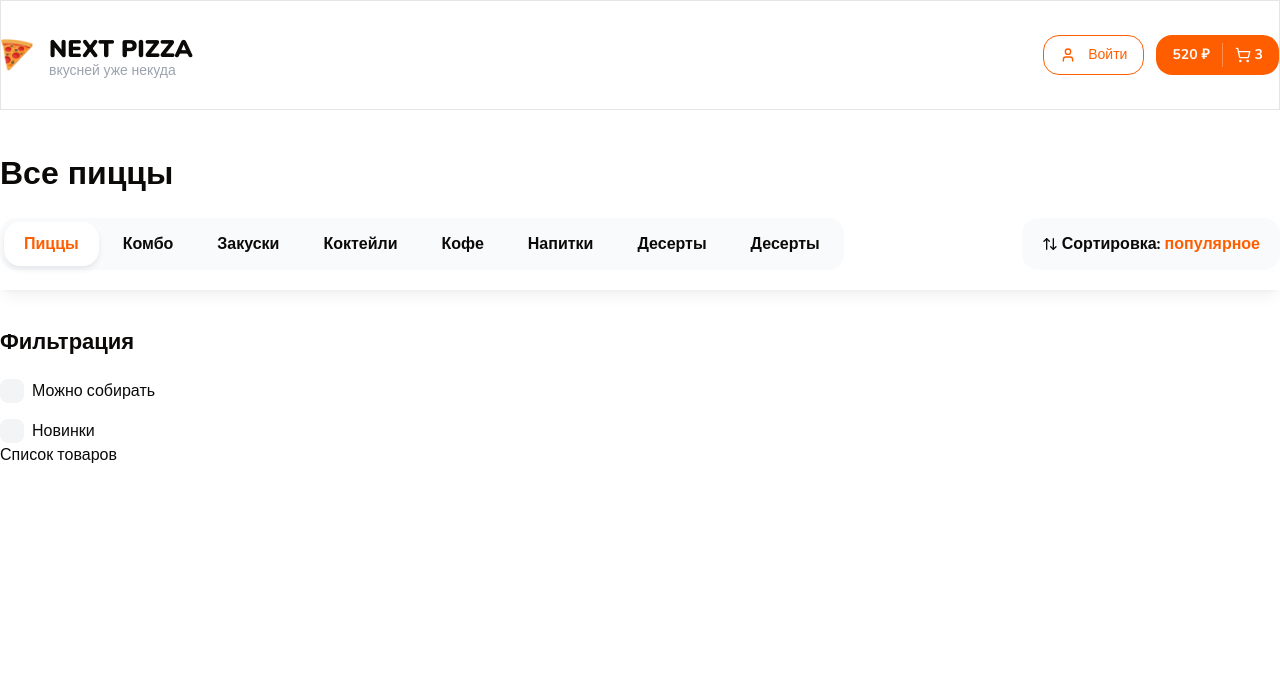
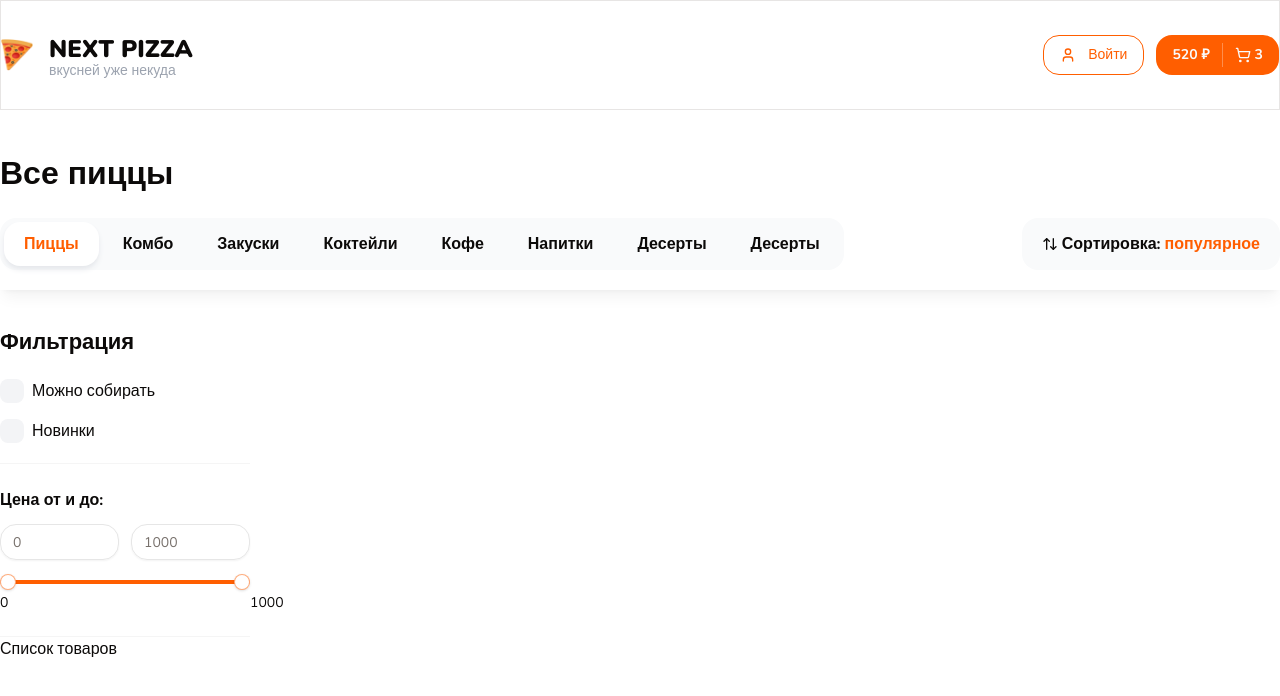
Before and after one commit to albert-alanreys/next-pizza, a Next.js app: page / in a window 1280 px wide. Shown: the top 696 px of the page. Built offline with nearby package versions, Linux system fonts and the light colour scheme.

Commit message:
Add RangeSlider UI component

```diff
--- a/src/components/shared/filters.tsx
+++ b/src/components/shared/filters.tsx
@@ -1,3 +1,5 @@
+import { Input, RangeSlider } from '../ui';
+
 import { FilterCheckbox } from './filter-checkbox';
 import { Title } from './title';
 
@@ -14,6 +16,17 @@
 				<FilterCheckbox text='Можно собирать' value='1' />
 				<FilterCheckbox text='Новинки' value='2' />
 			</div>
+
+			<div className='mt-5 border-y border-y-neutral-100 py-6 pb-7'>
+				<p className='font-bold mb-3'>Цена от и до:</p>
+
+				<div className='flex gap-3 mb-5'>
+					<Input type='number' placeholder='0' min={0} max={1000} />
+					<Input type='number' placeholder='1000' min={100} max={1000} />
+				</div>
+
+				<RangeSlider min={0} max={1000} step={10} value={[0, 1000]} />
+			</div>
 		</div>
 	);
 };
--- a/src/components/ui/index.ts
+++ b/src/components/ui/index.ts
@@ -4,6 +4,7 @@
 export { Dialog } from './dialog';
 export { Input } from './input';
 export { InputOTP } from './input-otp';
+export { RangeSlider } from './range-slider';
 export { Select } from './select';
 export { Sheet } from './sheet';
 export { Slider } from './slider';
--- /dev/null
+++ b/src/components/ui/range-slider.tsx
@@ -0,0 +1,87 @@
+'use client';
+
+import * as SliderPrimitive from '@radix-ui/react-slider';
+import React from 'react';
+
+import { cn } from '@/lib/utils';
+
+type SliderProps = {
+	className?: string;
+	min: number;
+	max: number;
+	step: number;
+	formatLabel?: (value: number) => string;
+	value?: number[] | readonly number[];
+	onValueChange?: (values: number[]) => void;
+};
+
+const RangeSlider = React.forwardRef(
+	(
+		{
+			className,
+			min,
+			max,
+			step,
+			formatLabel,
+			value,
+			onValueChange,
+			...props
+		}: SliderProps,
+		ref,
+	) => {
+		const initialValue = Array.isArray(value) ? value : [min, max];
+		const [localValues, setLocalValues] = React.useState(initialValue);
+
+		React.useEffect(() => {
+			// Update localValues when the external value prop changes
+			setLocalValues(Array.isArray(value) ? value : [min, max]);
+		}, [min, max, value]);
+
+		const handleValueChange = (newValues: number[]) => {
+			setLocalValues(newValues);
+			if (onValueChange) {
+				onValueChange(newValues);
+			}
+		};
+
+		return (
+			<SliderPrimitive.Root
+				ref={ref as React.RefObject<HTMLDivElement>}
+				min={min}
+				max={max}
+				step={step}
+				value={localValues}
+				onValueChange={handleValueChange}
+				className={cn(
+					'relative flex w-full touch-none select-none mb-6 items-center',
+					className,
+				)}
+				{...props}
+			>
+				<SliderPrimitive.Track className='relative h-1 w-full grow overflow-hidden rounded-full bg-primary/20'>
+					<SliderPrimitive.Range className='absolute h-full bg-primary' />
+				</SliderPrimitive.Track>
+				{localValues.map((value, index) => (
+					<React.Fragment key={index}>
+						<div
+							className='absolute text-center'
+							style={{
+								left: `calc(${((value - min) / (max - min)) * 100}% + 0px)`,
+								top: `10px`,
+							}}
+						>
+							<span className='text-sm'>
+								{formatLabel ? formatLabel(value) : value}
+							</span>
+						</div>
+						<SliderPrimitive.Thumb className='block h-4 w-4 rounded-full border border-primary/50 bg-white shadow transition-colors focus-visible:outline-none focus-visible:ring-1 focus-visible:ring-ring disabled:pointer-events-none disabled:opacity-50' />
+					</React.Fragment>
+				))}
+			</SliderPrimitive.Root>
+		);
+	},
+);
+
+RangeSlider.displayName = SliderPrimitive.Root.displayName;
+
+export { RangeSlider };
```
